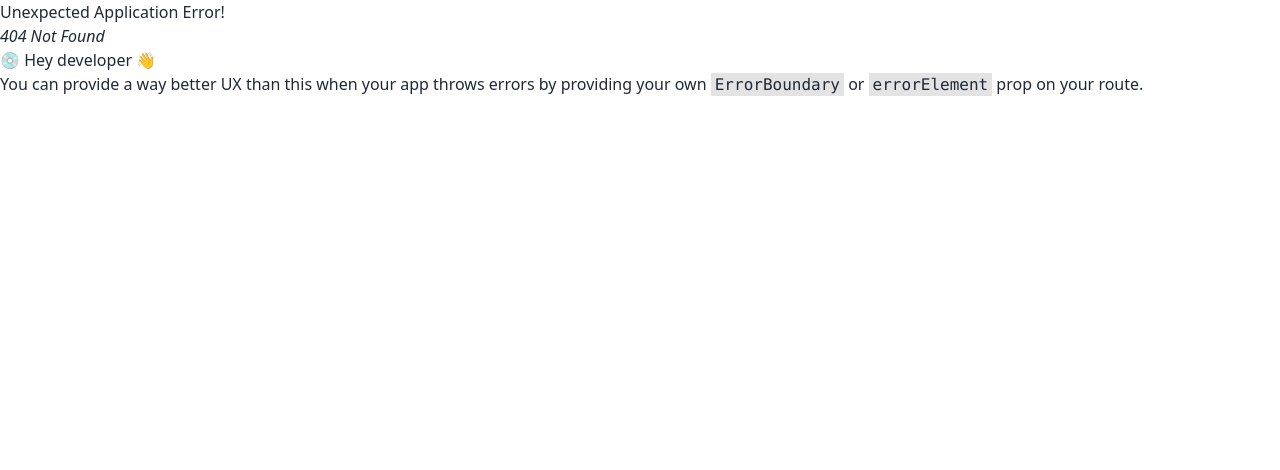
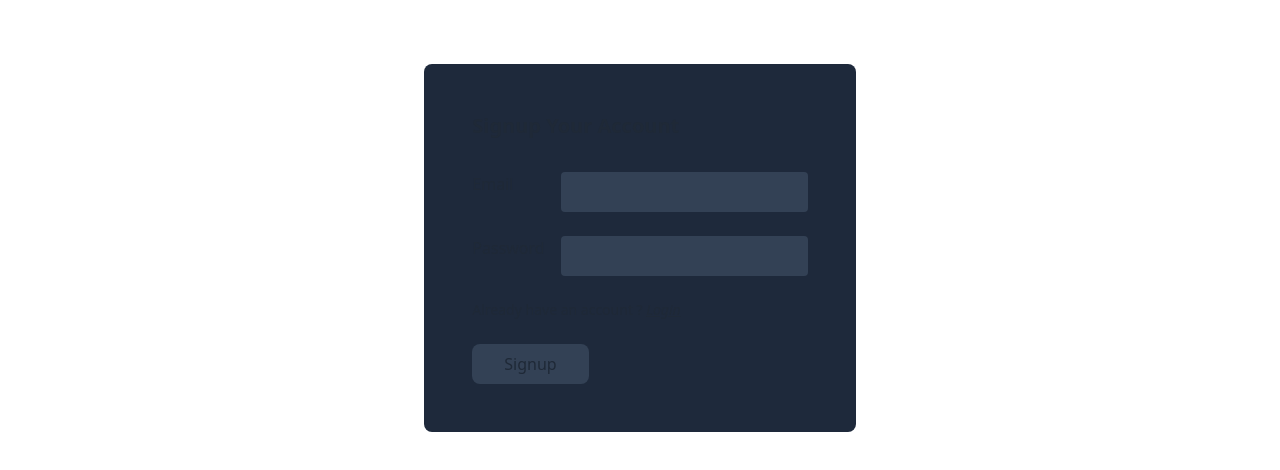
Before and after one commit to 2023newbie/todo-typescript, a React (Vite) app: page /signup in a window 1280 px wide. Before the commit this address had no page. Shown: the top 470 px of the page. Built offline with nearby package versions, Linux system fonts and the light colour scheme.

Commit message:
feat: add signup page

```diff
--- /dev/null
+++ b/src/components/AuthForm.tsx
@@ -0,0 +1,64 @@
+import { AuthType } from "@/types";
+import { useState } from "react";
+import { Link } from "react-router-dom";
+
+type Props = {
+  type: AuthType;
+  submitForm: (email: string, password: string) => void;
+};
+
+const AuthForm = ({ type, submitForm }: Props) => {
+  const [email, setEmail] = useState("");
+  const [password, setPassword] = useState("");
+
+  return (
+    <div className="mt-16 flex justify-center">
+      <div className="rounded-lg bg-slate-800 p-12">
+        <h1 className="mb-8 text-xl font-bold">{type} Your Account</h1>
+        <form className="flex flex-col gap-6">
+          <div className="flex justify-between gap-4">
+            <label htmlFor="email">Email</label>
+            <input
+              type="email"
+              id="email"
+              className="rounded bg-slate-700 p-2"
+              value={email}
+              onChange={(e) => setEmail(e.target.value)}
+            />
+          </div>
+          <div className="flex justify-between gap-4">
+            <label htmlFor="passowrd">Password</label>
+            <input
+              type="password"
+              id="password"
+              className="rounded bg-slate-700 p-2"
+              value={password}
+              onChange={(e) => setPassword(e.target.value)}
+            />
+          </div>
+        </form>
+        <p className="mt-6 text-sm">
+          {type === "Login"
+            ? "Do not have an account ? "
+            : "Already have an account ? "}
+          <Link
+            className="italic underline transition hover:text-slate-100"
+            to={`/${type === "Login" ? "signup" : "login"}`}
+          >
+            {type === "Login" ? "Sign up" : "Login"}
+          </Link>
+        </p>
+        <p className="mt-6">
+          <button
+            className="rounded-lg bg-slate-700 px-8 py-2"
+            onClick={() => submitForm(email, password)}
+          >
+            {type}
+          </button>
+        </p>
+      </div>
+    </div>
+  );
+};
+
+export default AuthForm;
--- a/src/pages/login-page.tsx
+++ b/src/pages/login-page.tsx
@@ -1,25 +1,9 @@
-import { Link } from "react-router-dom"
+import AuthForm from "@/components/AuthForm";
 
 const LoginPage = () => {
-  return (
-    <div className="flex mt-16 justify-center">
-      <div className="p-12 bg-slate-800 rounded-lg">
-        <h1 className="font-bold text-xl mb-8">Login Your Account</h1>
-        <form className="flex flex-col gap-6">
-          <div className="flex gap-4 justify-between">
-            <label htmlFor="email">Email</label>
-            <input type="email" id="email" className="p-2 rounded bg-slate-700" />
-          </div>
-          <div className="flex gap-4 justify-between">
-            <label htmlFor="passowrd">Password</label>
-            <input type="passowrd" id="password" className="p-2 rounded bg-slate-700" />
-          </div>
-        </form>
-        <p className="mt-6 text-sm">Do not have an account ? <Link className="italic underline hover:text-slate-100 transition" to='/signup'>Sign up</Link></p>
-        <p className="mt-6"><button className="px-8 py-2 bg-slate-700 rounded-lg">Login</button></p>
-      </div>
-    </div>
-  )
-}
+  const loginHandler = (email: string, password: string) => {}
 
-export default LoginPage
+  return (<AuthForm type="Login" submitForm={loginHandler} />);
+};
+
+export default LoginPage;
--- /dev/null
+++ b/src/pages/signup-page.tsx
@@ -0,0 +1,13 @@
+import AuthForm from "@/components/AuthForm";
+
+const SignupPage = () => {
+  const signupHandler = async (email: string, password: string) => {
+
+  }
+
+  return (
+    <AuthForm type='Signup' submitForm={signupHandler} />
+  );
+};
+
+export default SignupPage;
--- /dev/null
+++ b/src/types/index.ts
@@ -0,0 +1 @@
+export type AuthType = 'Login' | 'Signup'
```
Also changed, not shown: src/main.tsx (+6 -1 lines).
